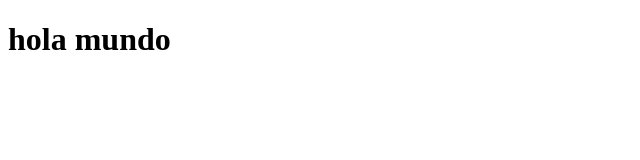
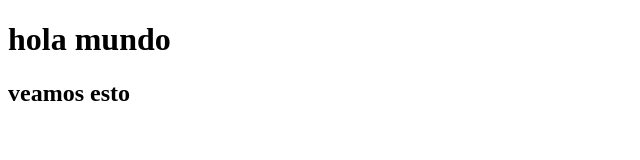
Before and after one commit to nofexicado/codex, a plain HTML site: page index.html in a window 1280 px wide. Shown: the whole page, without its empty margins (0-640 px from the left). Drawn offline with Linux system fonts and the light colour scheme.

Commit message:
inseerte un html

```diff
--- a/index.html
+++ b/index.html
@@ -8,5 +8,6 @@
 </head>
 <body>
     <h1>hola mundo</h1>
+    <h2>veamos esto</h2>
 </body>
 </html>
```
